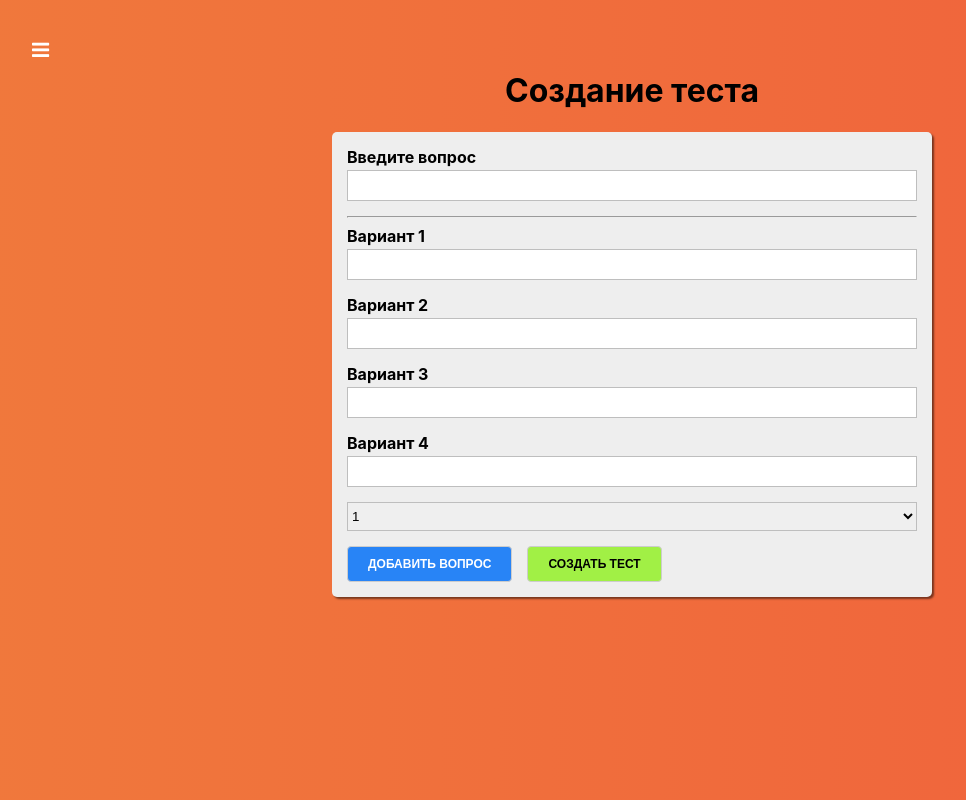
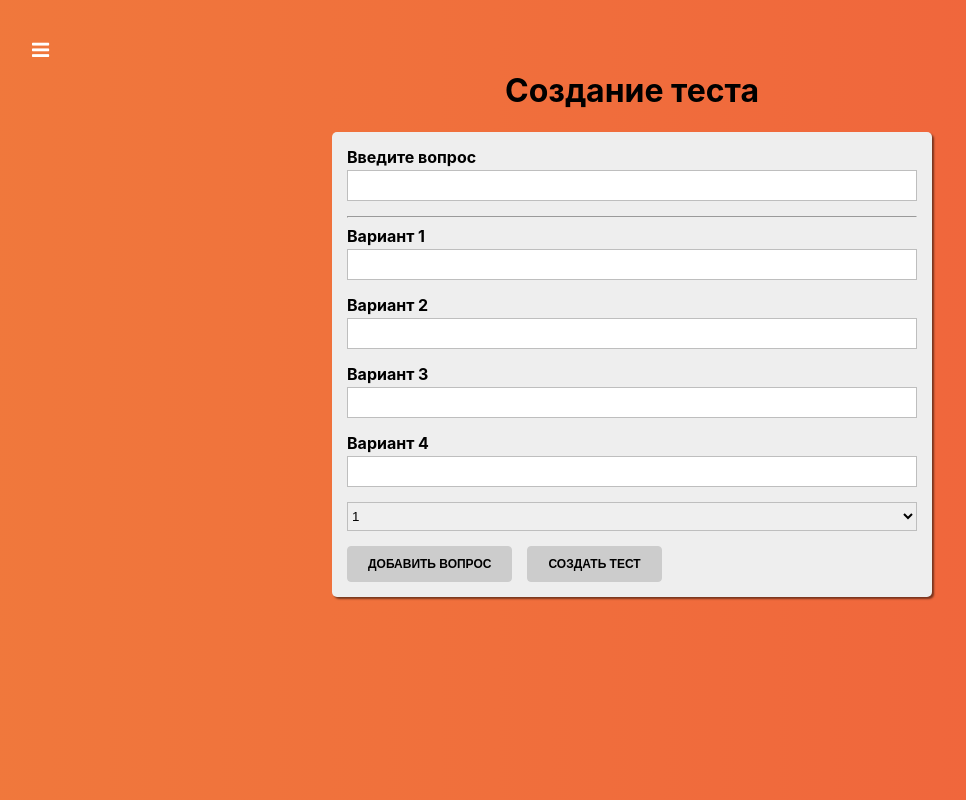
Before and after one commit to DmitriySmolin/react-quiz, a React (Create React App) app: page /quiz-creator in a window 1280 px wide. Shown: the whole page, without its empty margins (8-974 px from the left). Built offline with nearby package versions, Linux system fonts and the light colour scheme.

Commit message:
add change formControls

```diff
--- a/src/containers/QuizCreator/QuizCreator.js
+++ b/src/containers/QuizCreator/QuizCreator.js
@@ -3,7 +3,11 @@ import "./QuizCreator.css";
 import Button from "../../components/UI/Button/Button";
 import Input from "../../components/UI/Input/Input";
 import Select from "../../components/UI/Select/Select";
-import { createControl } from "../../form/formFramework";
+import {
+  createControl,
+  validate,
+  validateForm
+} from "../../form/formFramework";
 import Auxiliary from "../../hoc/Auxiliary/Auxiliary";
 
 function createOptionControl(number) {
@@ -36,16 +40,30 @@ function createFormControls() {
 export default class QuizCreator extends Component {
   state = {
     quiz: [],
+    isFormValid: false,
     rightAnswerId: 1,
     formControls: createFormControls()
   };
   submitHandler = event => {
     event.preventDefault();
   };
-  addQuestionHandler = () => {};
-  createQuizHandler = () => {};
+  addQuestionHandler = event => {
+    event.preventDefault();
+  };
+  createQuizHandler = (value, controlName) => {};
 
-  changeHandler = (value, controlName) => {};
+  changeHandler = (value, controlName) => {
+    const formControls = { ...this.state.formControls };
+    const control = { ...formControls[controlName] };
+    control.touched = true;
+    control.value = value;
+    control.valid = validate(control.value, control.validation);
+    formControls[controlName] = control;
+    this.setState({
+      formControls,
+      isFormValid: validateForm(formControls)
+    });
+  };
   renderControls() {
     return Object.keys(this.state.formControls).map((controlName, index) => {
       const control = this.state.formControls[controlName];
@@ -95,10 +113,18 @@ export default class QuizCreator extends Component {
           <form onSubmit={this.submitHandler}>
             {this.renderControls()}
             {select}
-            <Button type="btnPrimary" onClick={this.addQuestionHandler}>
+            <Button
+              type="btnPrimary"
+              onClick={this.addQuestionHandler}
+              disabled={!this.state.isFormValid}
+            >
               Добавить вопрос
             </Button>
-            <Button type="btnSuccess" onClick={this.createQuizHandler}>
+            <Button
+              type="btnSuccess"
+              onClick={this.createQuizHandler}
+              disabled={this.state.quiz.length === 0}
+            >
               Создать тест
             </Button>
           </form>
--- a/src/form/formFramework.js
+++ b/src/form/formFramework.js
@@ -7,3 +7,24 @@ export function createControl(config, validation) {
     value: ""
   };
 }
+
+export function validate(value, validation) {
+  if (!validation) {
+    return true;
+  }
+  let isValid = true;
+  if (validation.required) {
+    isValid = value.trim() !== "" && isValid;
+  }
+  return isValid;
+}
+
+export function validateForm(formControls) {
+  let isFormValid = true;
+  for (let control in formControls) {
+    if (formControls.hasOwnProperty(control)) {
+      isFormValid = formControls[control].valid && isFormValid;
+    }
+  }
+  return isFormValid;
+}
```
